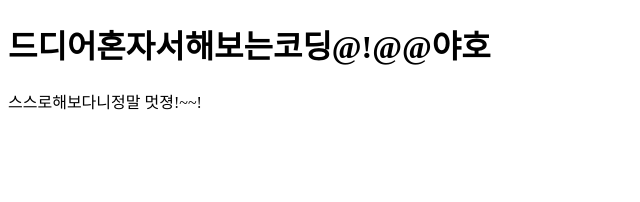
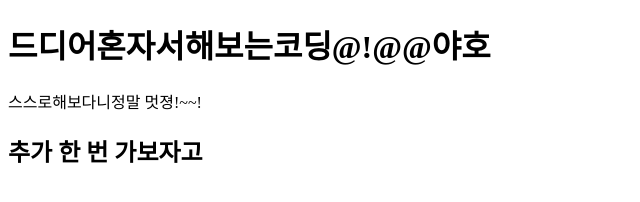
Before and after one commit to hozinyu/my_first_yaho, a plain HTML site: page index.html in a window 1280 px wide. Shown: the whole page, without its empty margins (0-640 px from the left). Drawn offline with Linux system fonts and the light colour scheme.

Commit message:
second-commit

```diff
--- a/index.html
+++ b/index.html
@@ -10,6 +10,7 @@
 <body>
     <h1>드디어혼자서해보는코딩@!@@야호</h1>
     <p>스스로해보다니정말 멋졍!~~!</p>
+    <h2>추가 한 번 가보자고 </h2>
 
 </body>
 </html>
```
